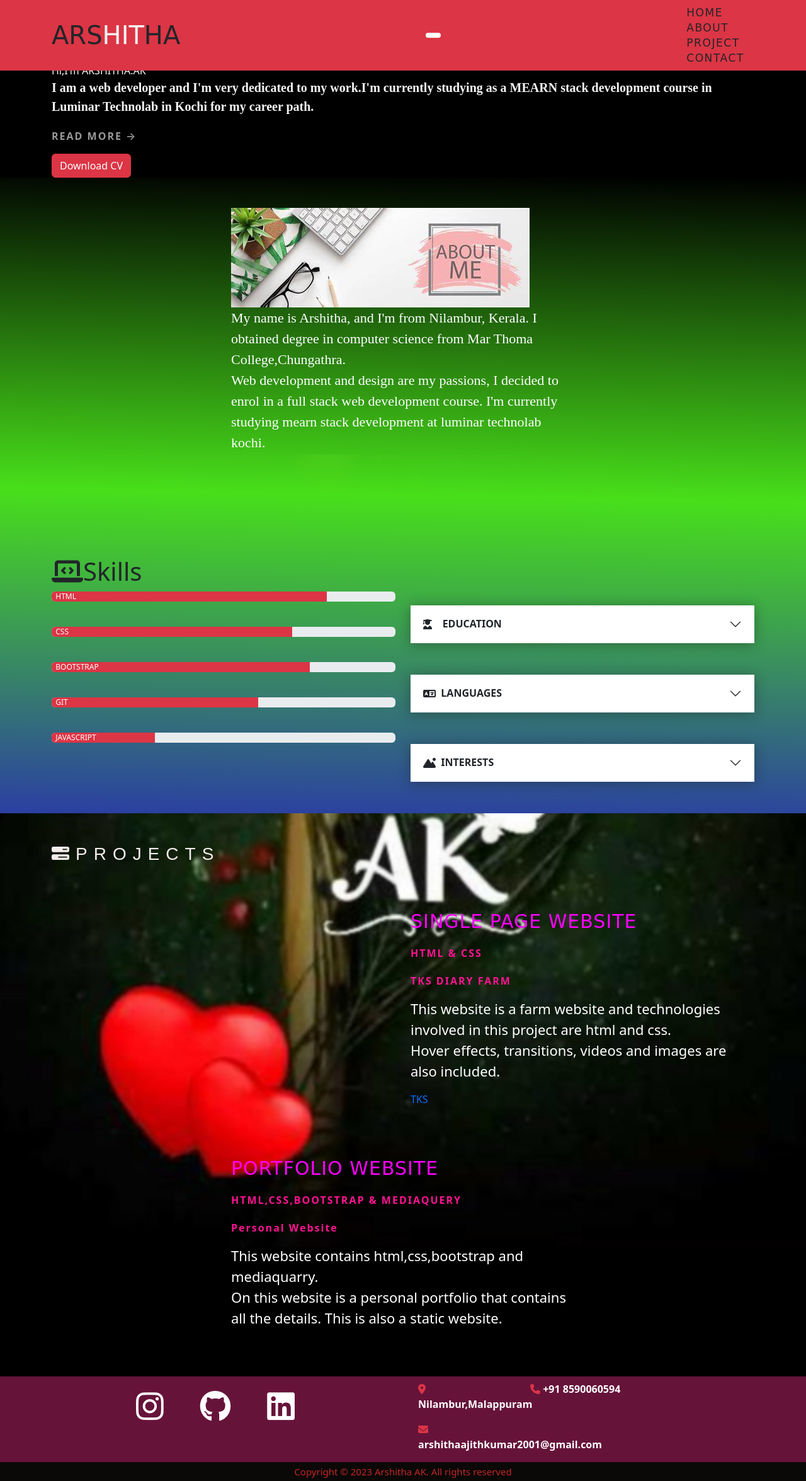
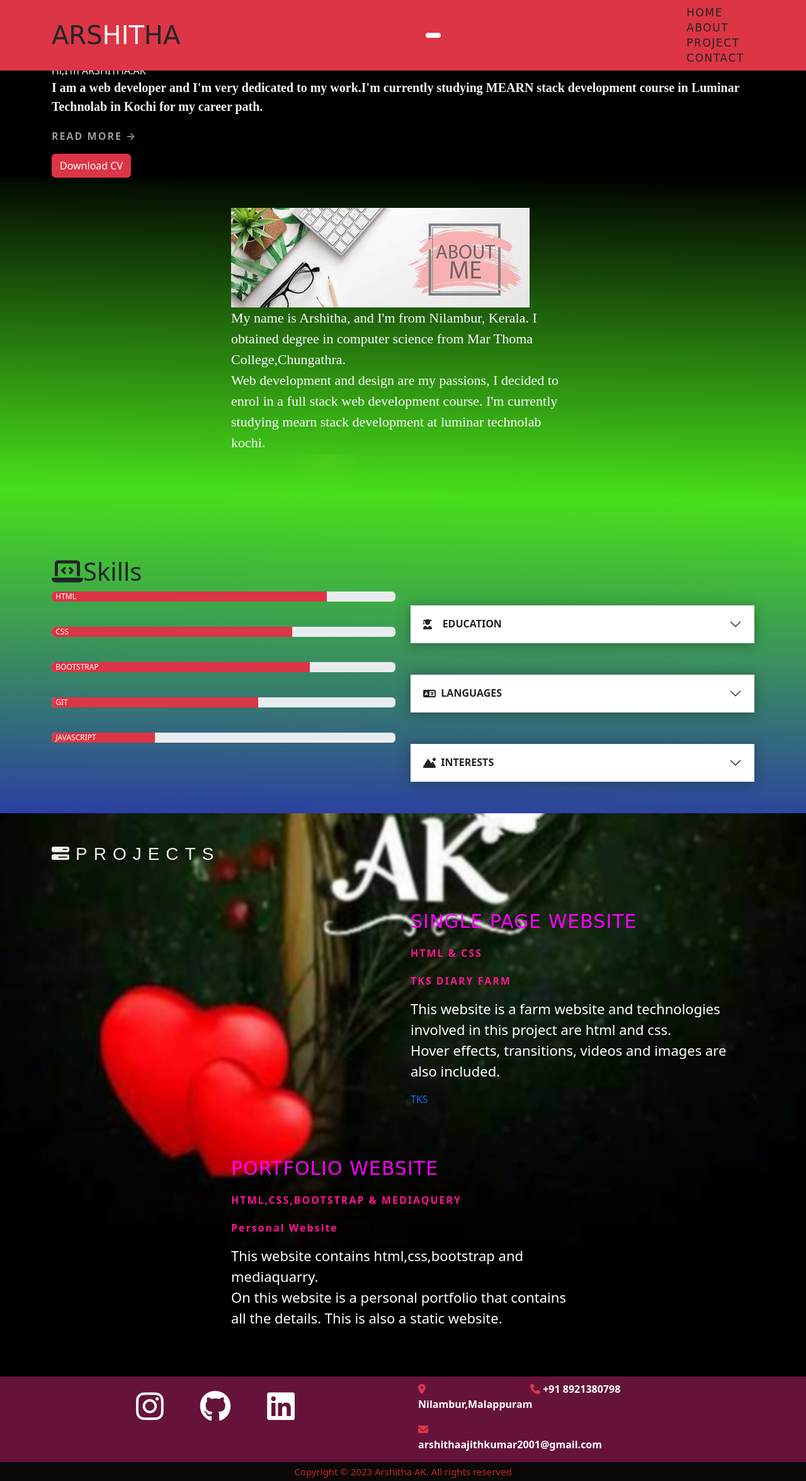
Before and after one commit to arshitha4386/portfolio, a plain HTML site: page index.html in a window 1280 px wide. Shown: the whole page at 63% size. Drawn offline with nearby package versions, Linux system fonts and the light colour scheme.

Commit message:
first commit

```diff
--- a/index.html
+++ b/index.html
@@ -36,7 +36,7 @@
    <div class="container">
   <div class="justify-content-center align-items-center text-white">
             <h3 class="banner-title" font-style="bold"></h3>Hi,I'm  <span>ARSHITHA</span>.AK</h3>
-            <p class="banner-desc pb-1">I am a web developer and I'm very dedicated to my work.I'm currently studying as a MEARN stack development course in Luminar Technolab in Kochi for my career path.</p>
+            <p class="banner-desc pb-1">I am a web developer and I'm very dedicated to my work.I'm currently studying  MEARN stack development course in Luminar Technolab in Kochi for my career path.</p>
             <a href="#about" class="banner-btn mb-5 ">
                 read more &rarr;
             </a><br>
@@ -276,7 +276,7 @@
                         <p>
                             <a href="#" class="text-white">
                                 <i class="fa-solid fa-phone text-danger"></i>
-                                <b>+91 8590060594</b>
+                                <b>+91 8921380798</b>
                             </a>
                         </p>
                     </div>
```
